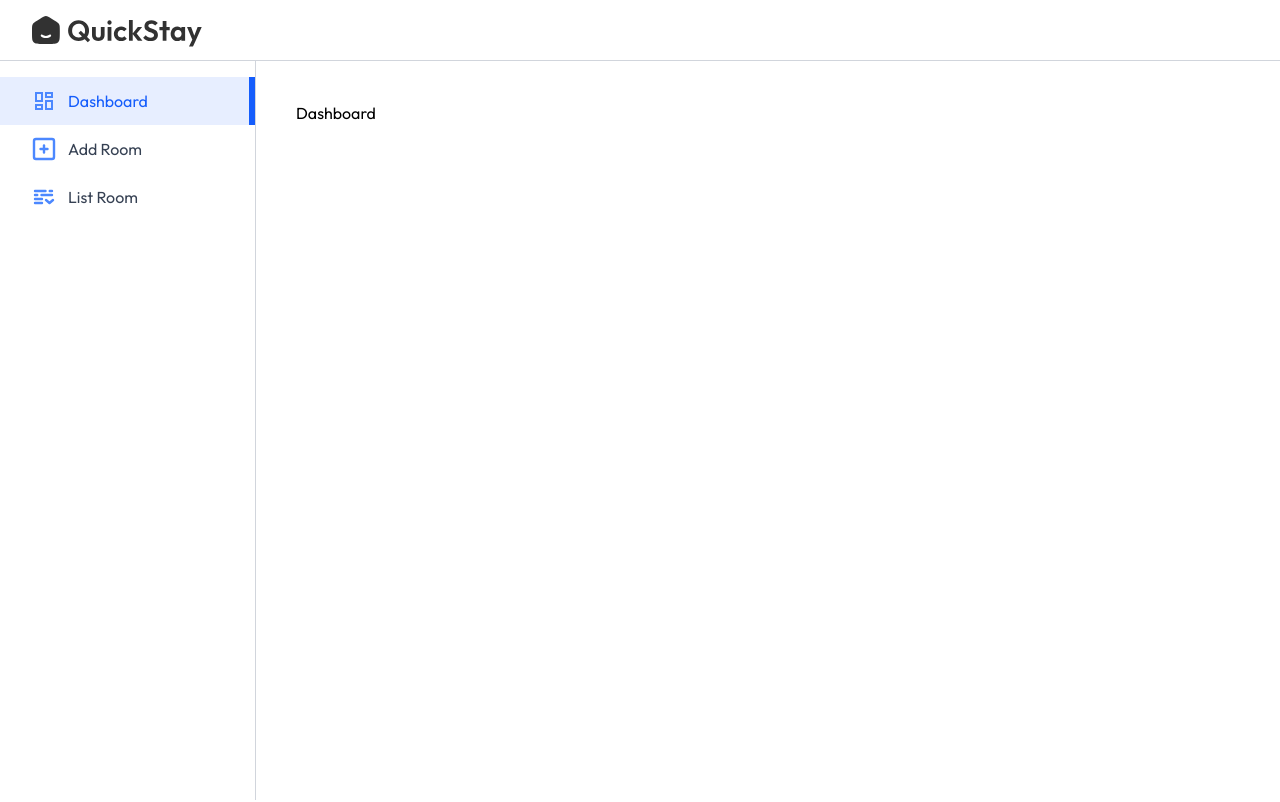
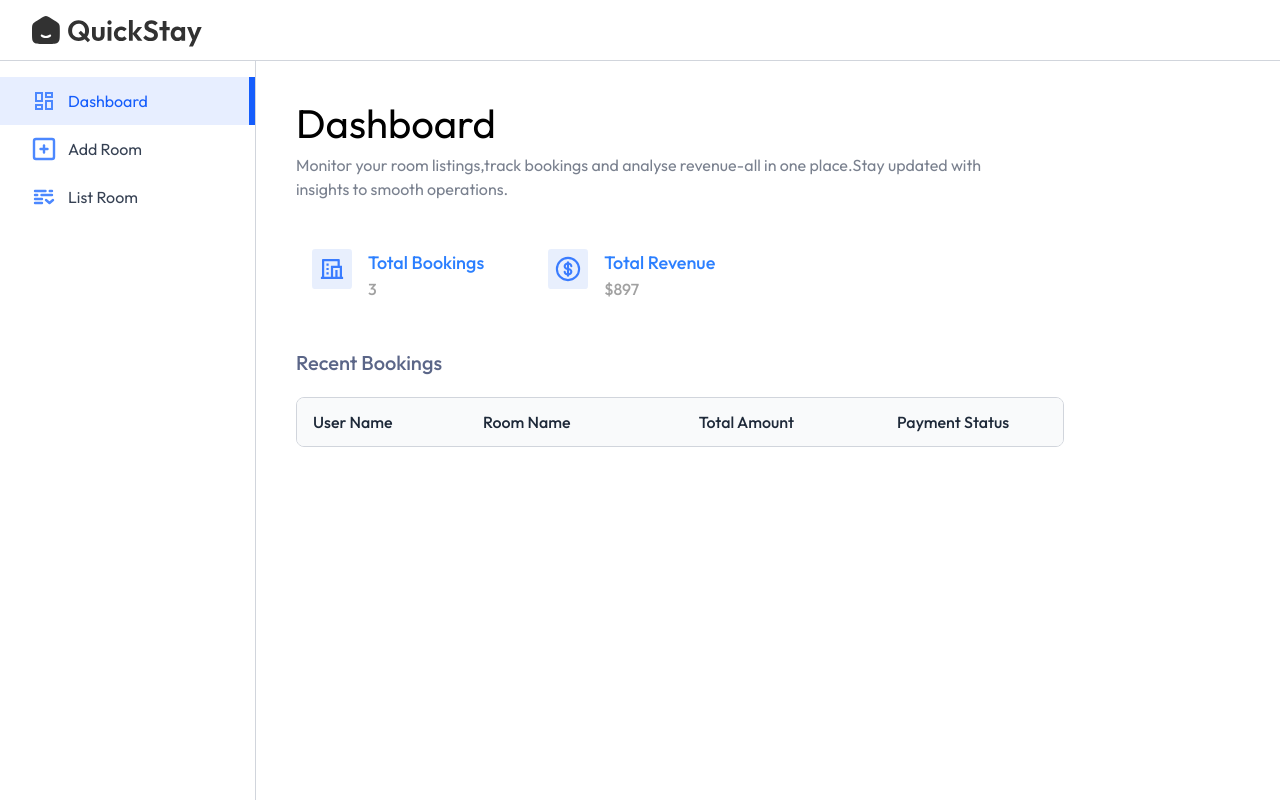
Before and after one commit to rudratejareddy07/HotelBooking-fullstack, a React (Vite) app in the folder client/: page /owner in a window 1280 px wide. Shown: the top 802 px of the page. Built offline with nearby package versions, Linux system fonts and the light colour scheme; a web font is replaced by a local one.

Commit message:
side bar of owner route

```diff
--- a/client/src/App.jsx
+++ b/client/src/App.jsx
@@ -27,8 +27,8 @@ const App=()=>{
           <Route path='/my-bookings' element={<MyBookings/>}/>
           <Route path='/owner' element={<Layout/>}>
             <Route index element={<Dashboard/>}/>
-            <Route path='add-room ' element={<AddRoom/>}/>
-            <Route path='list-room ' element={<ListRoom/>}/>
+            <Route path='add-room' element={<AddRoom/>}/>
+            <Route path='list-room' element={<ListRoom/>}/>
           </Route>
         </Routes>
       </div>
--- a/client/src/pages/hotelOwner/Dashboard.jsx
+++ b/client/src/pages/hotelOwner/Dashboard.jsx
@@ -1,8 +1,57 @@
-import React from 'react'
+import React, { useState } from 'react'
+import Title from '../../components/Title'
+import { assets, dashboardDummyData } from '../../assets/assets'
 
 const Dashboard = () => {
+  const [dashboardData,setDashboardData]=useState (dashboardDummyData)
+
+
   return (
-    <div>Dashboard</div>
+    <div>
+      <Title align='left' font='outfit' title='Dashboard'
+      subTitle='Monitor your room listings,track bookings and analyse
+      revenue-all in one place.Stay updated with insights to smooth operations.'/>
+      <div className='flex gap-4 my-8'>
+        {/* total bookings */}
+        <div className='bg-primary/3 border-primary/10 rounded flex p-4
+        pr-8'>
+          <img src={assets.totalBookingIcon} alt=""  className='max-sm:hidden h-10'/>
+          <div className='flex flex-col sm:ml-4 font-medium'>
+            <p className='text-blue-500 text-lg'> Total Bookings</p>
+            <p className='text-neutral-400 text-base'> {dashboardData.totalBookings}</p>
+          </div>
+
+        </div>
+        {/* total revenue */}
+        <div className='bg-primary/3 border-primary/10 rounded flex p-4
+        pr-8'>
+          <img src={assets.totalRevenueIcon} alt=""  className='max-sm:hidden h-10'/>
+          <div className='flex flex-col sm:ml-4 font-medium'>
+            <p className='text-blue-500 text-lg'> Total Revenue</p>
+            <p className='text-neutral-400 text-base'>${dashboardData.totalRevenue}</p>
+          </div>
+
+        </div>
+      </div>
+      {/* recent bookings */}
+      <h2 className='text-xl text-blue-950/70 font-medium mb-5'> Recent Bookings</h2>
+      <div className='w-full max-w-3xl text-left border border-gray-300 rounded-lg
+      max-h-80 overflow-y-scroll'>
+        <table className='w-full'>
+          <thead  className='bg-gray-50'>
+
+
+          <tr>
+            <th className='py-3 px-4 text-gray-800 font-medium'>User Name</th>
+             <th className='py-3 px-4 text-gray-800 font-medium max-sm:hidden'>Room Name</th>
+              <th className='py-3 px-4 text-gray-800 font-medium text-center'>Total Amount</th>
+               <th className='py-3 px-4 text-gray-800 font-medium text-center'>Payment Status </th>
+          </tr>
+           </thead>
+        </table>
+      </div>
+
+    </div>
   )
 }
 
```
